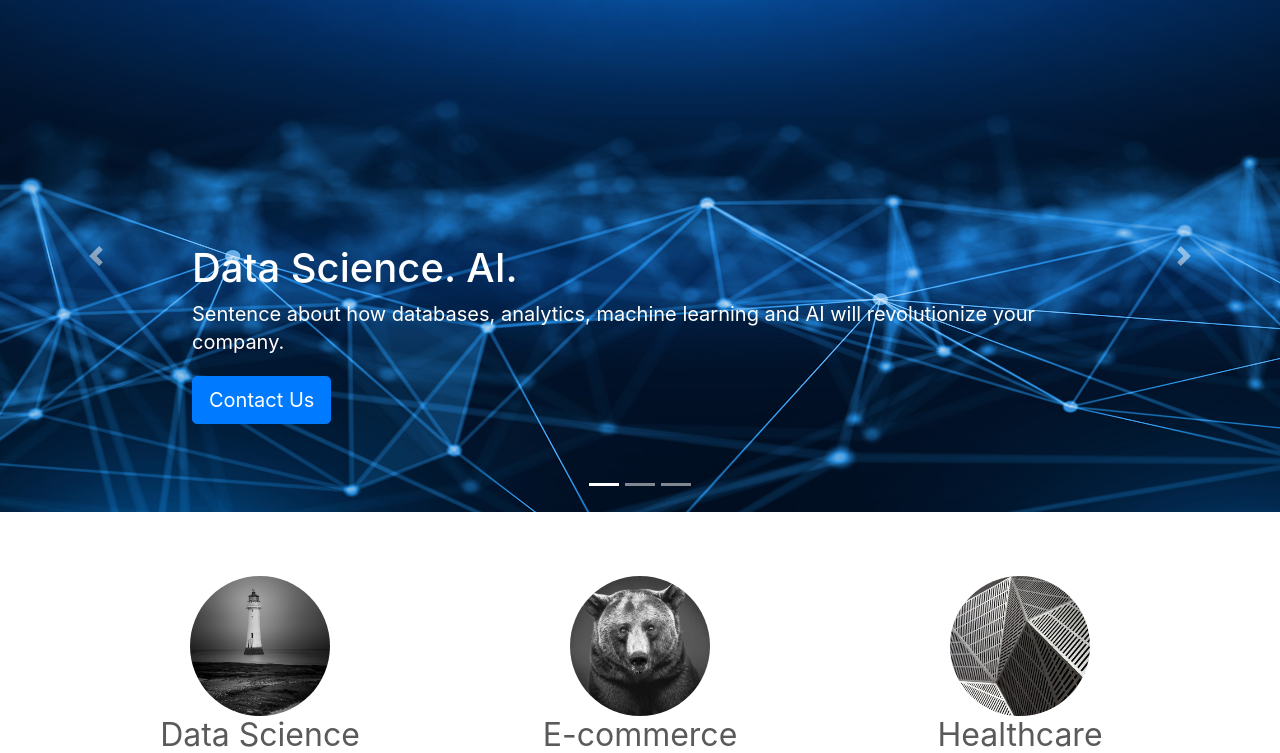
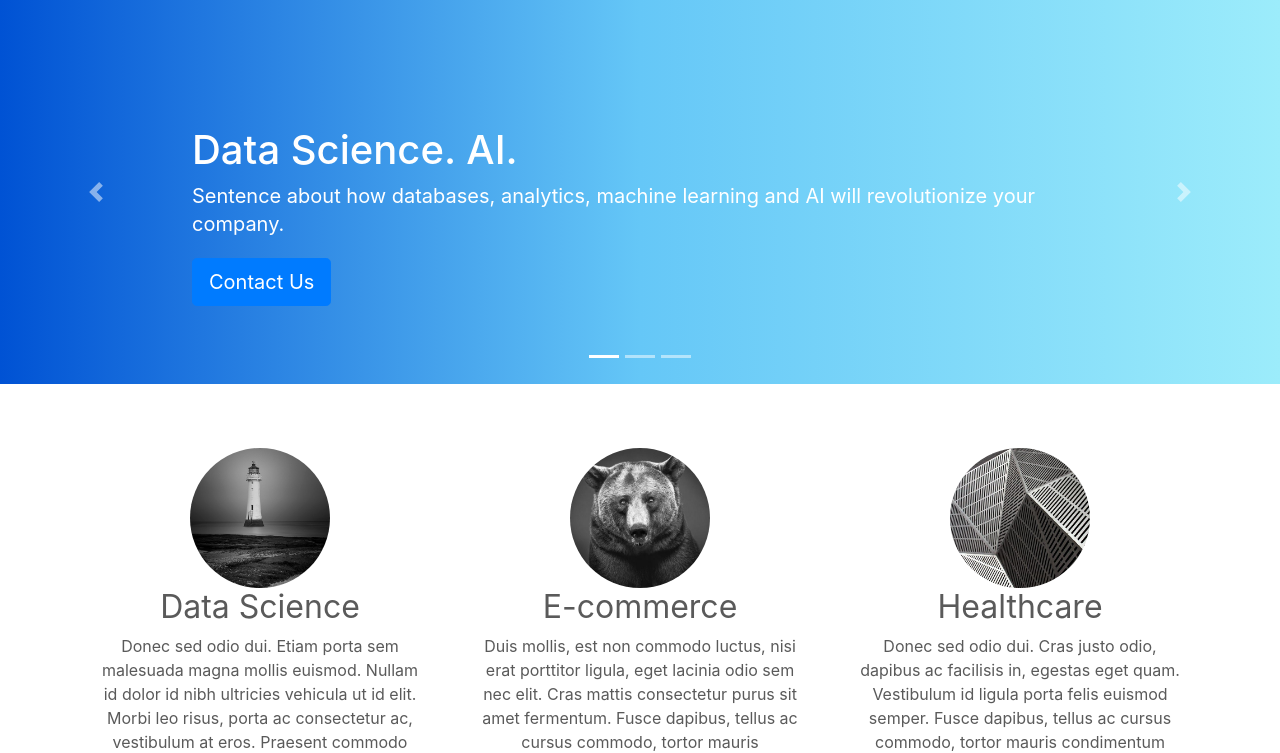
Before and after one commit to bluecamel-io/website, a Flask app: page / in a window 1280 px wide. Shown: the part 56-809 px from the top of the page. Run offline with Flask 2, Linux system fonts and the light colour scheme; some libraries are stand-ins or nearby versions.

Commit message:
change index.html to match the style of ecommerce/healthcare.html

```diff
--- a/static/css/styles.css
+++ b/static/css/styles.css
@@ -15,24 +15,33 @@ body {
 /* Carousel base class */
 .carousel {
   margin-bottom: 4rem;
+  background: #9CECFB;
+  /* fallback for old browsers */
+  background: -webkit-linear-gradient(to right, #0052D4, #65C7F7, #9CECFB);
+  /* Chrome 10-25, Safari 5.1-6 */
+  background: linear-gradient(to right, #0052D4, #65C7F7, #9CECFB);
+  /* W3C, IE 10+/ Edge, Firefox 16+, Chrome 26+, Opera 12+, Safari 7+ */
 }
 /* Since positioning the image, we need to help out the caption */
 .carousel-caption {
-  bottom: 3rem;
   z-index: 10;
+  top: 50%;
+  transform: translateY(-50%);
 }
 
 /* Declare heights because of positioning of img element */
 .carousel-item {
-  height: 32rem;
-  background-color: #777;
+  height: 24rem;
 }
 .carousel-item > img {
   position: absolute;
   top: 0;
   left: 0;
   min-width: 100%;
-  height: 32rem;
+  height: 24rem;
+}
+.carousel-inner {
+
 }
 
 
--- a/templates/index.html
+++ b/templates/index.html
@@ -14,7 +14,7 @@
     </ol>
     <div class="carousel-inner">
       <div class="carousel-item active">
-        <img class="first-slide" src="{{ url_for('static', filename='images/datascience.jpg') }}" alt="First slide">
+        <img class="first-slide" src="{{ url_for('static', filename='images/transparent.png') }}" alt="First slide">
         <div class="container">
           <div class="carousel-caption text-left">
             <h1>Data Science.  AI.</h1>
@@ -24,7 +24,7 @@
         </div>
       </div>
       <div class="carousel-item">
-        <img class="second-slide" src="{{ url_for('static', filename='images/ecommerce.jpg') }}" alt="Second slide">
+        <img class="second-slide" src="{{ url_for('static', filename='images/transparent.png') }}" alt="Second slide">
         <div class="container">
           <div class="carousel-caption">
             <h1>E-Commerce.</h1>
@@ -34,7 +34,7 @@
         </div>
       </div>
       <div class="carousel-item">
-        <img class="third-slide" src="{{ url_for('static', filename='images/medical4.jpg') }}" alt="Third slide">
+        <img class="third-slide" src="{{ url_for('static', filename='images/transparent.png') }}" alt="Third slide">
         <div class="container">
           <div class="carousel-caption text-right">
             <h1>Healthcare.</h1>
```
Also changed, not shown: static/images/transparent.png (added).
